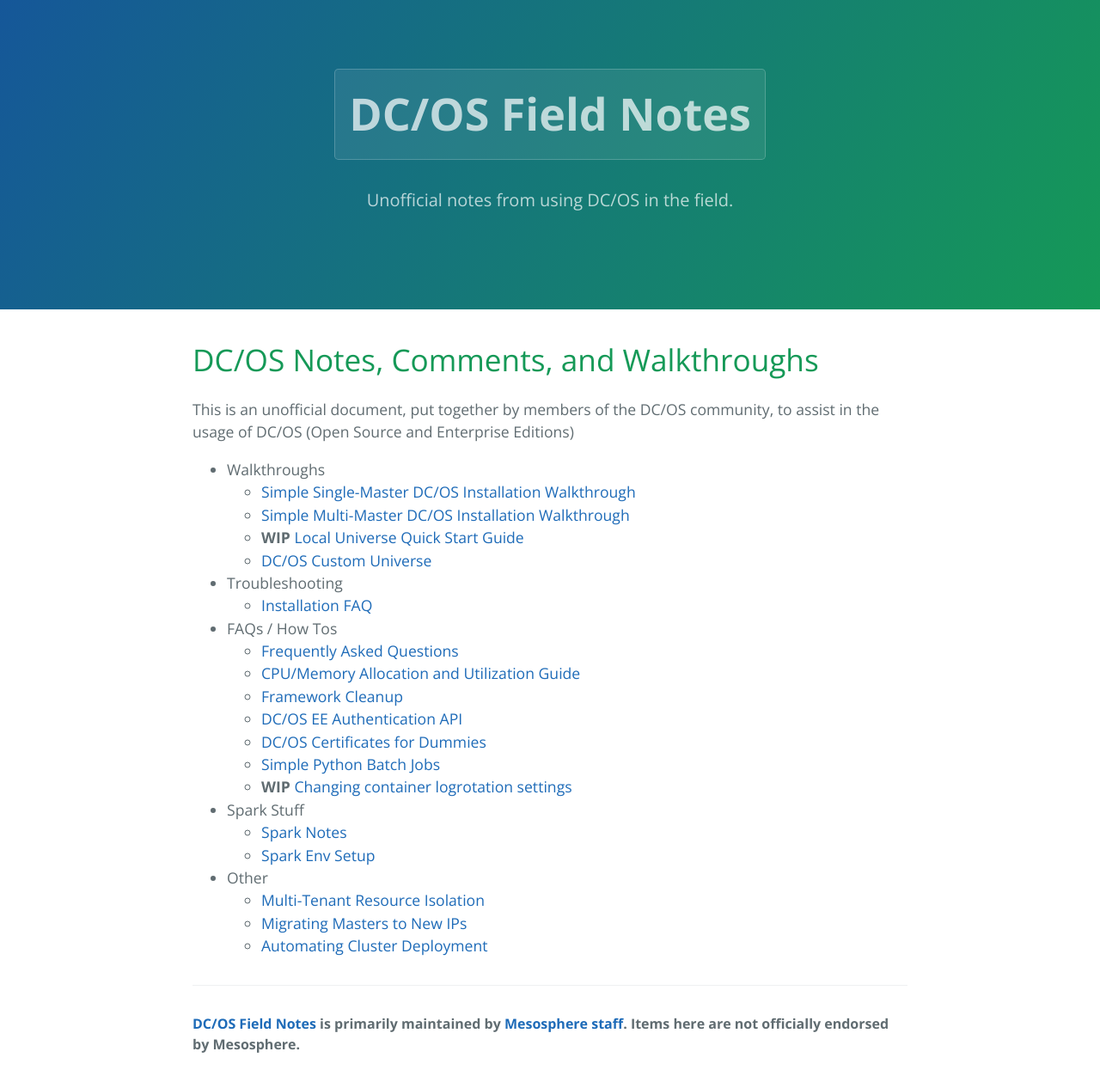
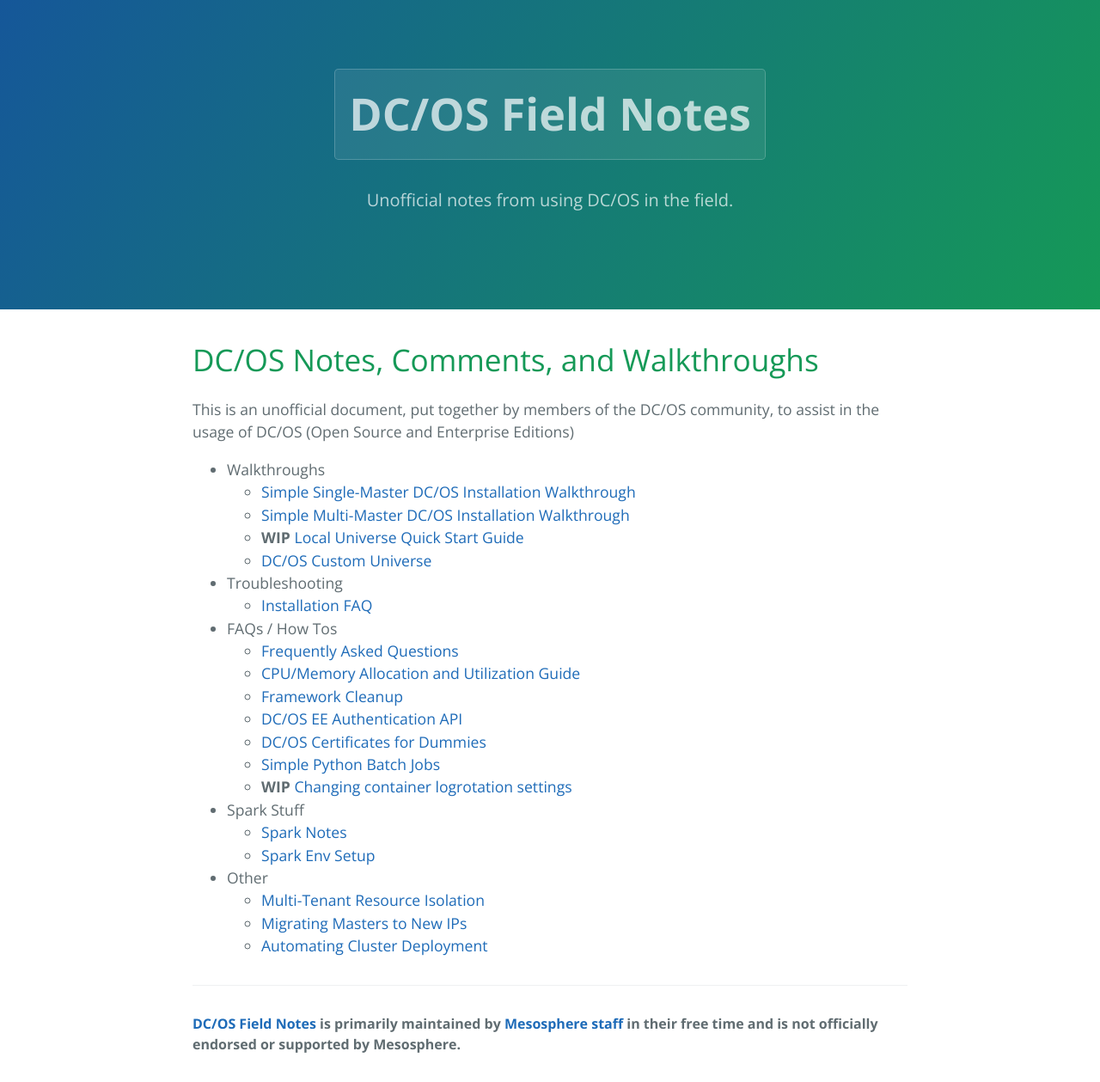
Before and after one commit to mesosphere/field-notes, a Jekyll site: the page built from docs/index.md, in a window 1280 px wide. Shown: the whole page at 86% size. Built offline with Jekyll 4.4.1, drawn with Linux system fonts in a browser that asks for light colours; our own code applies the rules of GitHub Pages for plain Markdown files.

Commit message:
Update footer

```diff
--- a/docs/_layouts/default.html
+++ b/docs/_layouts/default.html
@@ -21,8 +21,7 @@
 
       <footer class="site-footer">
         {% if site.github.is_project_page %}
-          <span class="site-footer-owner"><a href="{{ site.github.repository_url }}">DC/OS Field Notes</a> is primarily maintained by <a href="https://mesosphere.github.io/field-notes/maintainers">Mesosphere staff</a>.
-            Items here are not officially endorsed by Mesosphere.</span>
+          <span class="site-footer-owner"><a href="{{ site.github.repository_url }}">DC/OS Field Notes</a> is primarily maintained by <a href="https://mesosphere.github.io/field-notes/maintainers">Mesosphere staff</a> in their free time and is not officially endorsed or supported by Mesosphere.</span>
         {% endif %}
       </footer>
     </section>
```
